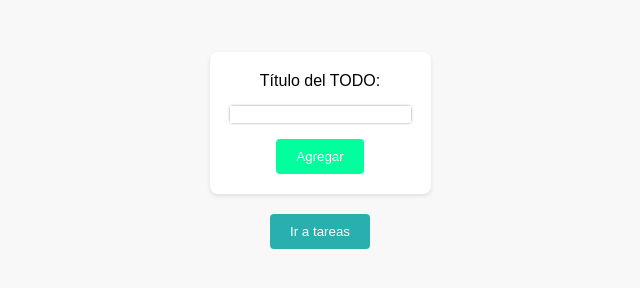
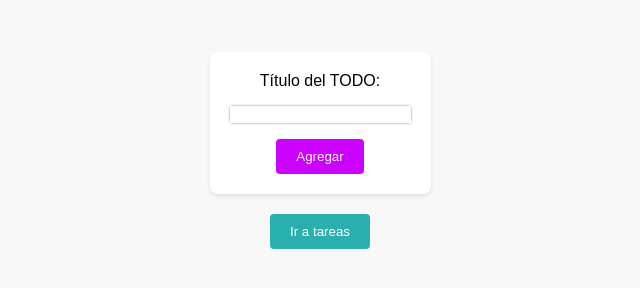
Before and after one commit to SilvanaCuartasS/Lab15, a plain HTML site: page add.html in a window 1280 px wide. In both pictures the pointer is over the button "Agregar". Shown: the whole page, without its empty margins (320-960 px from the left). Drawn offline with Linux system fonts and the light colour scheme.

Commit message:
Final css

```diff
--- a/add.css
+++ b/add.css
@@ -29,7 +29,7 @@ body {
   }
 
   button:hover {
-    background-color: #00ff9d;
+    background-color: #cc00ff;
   }
   input{
     border: none;
```
